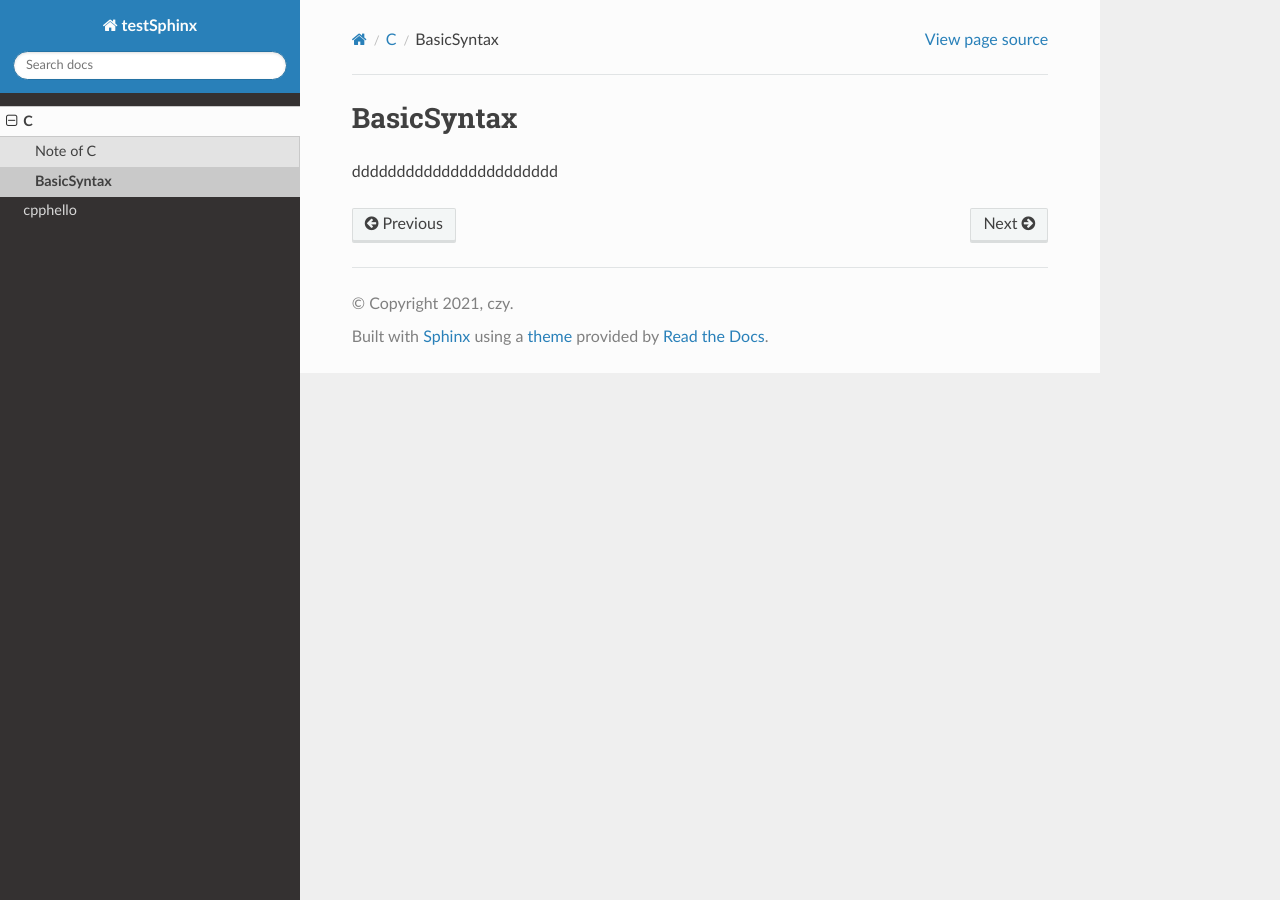
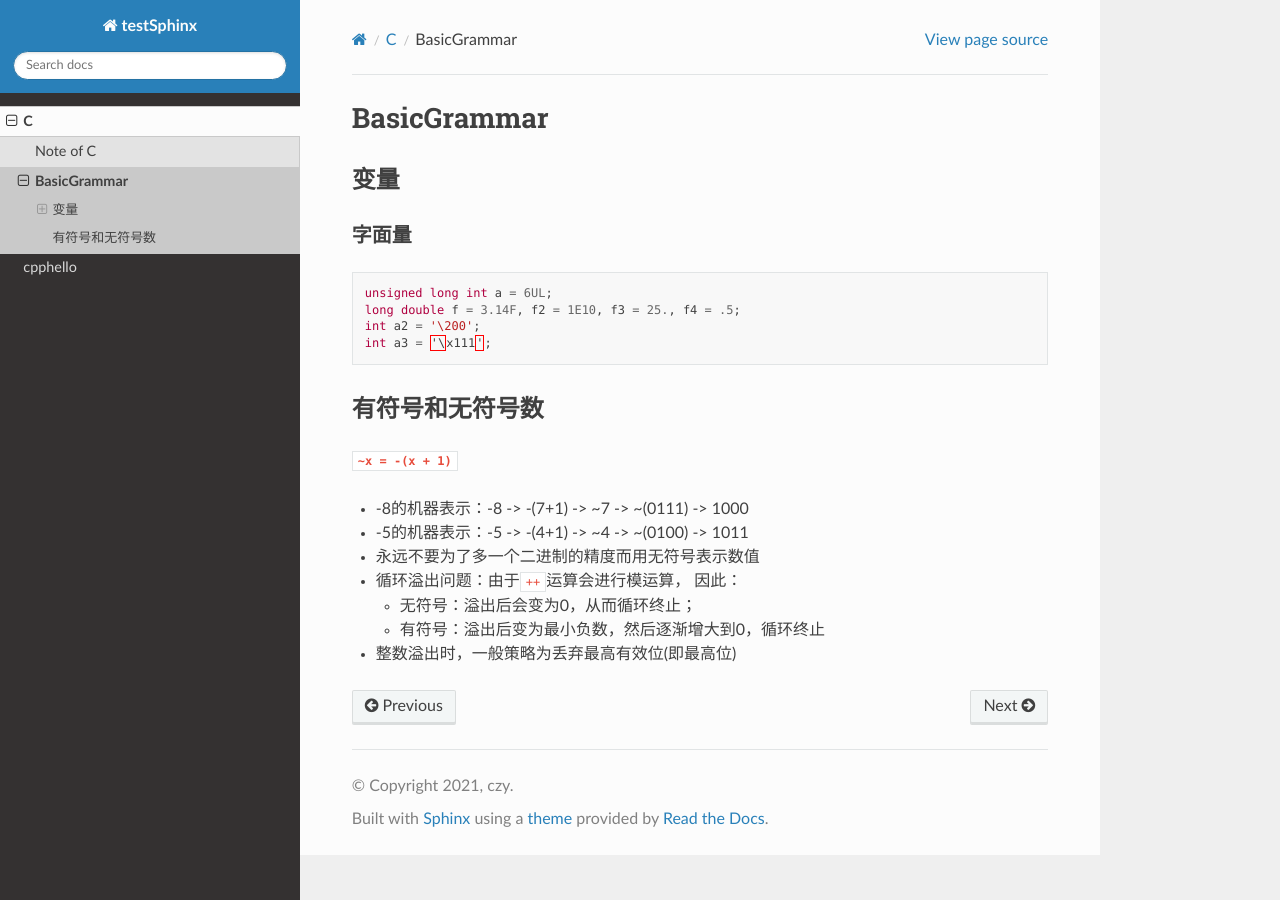
Before and after one commit to windweed/tmpForSphinx, a Sphinx documentation site: the page built from docs/source/C/basic_syntax.md, in a window 1280 px wide. Built offline with Sphinx 7.4.7 and the Read the Docs theme 2.0.0, drawn with Linux system fonts in a browser that asks for light colours.

Commit message:
C:BasicGrammar

````diff
--- a/docs/source/C/basic_syntax.md
+++ b/docs/source/C/basic_syntax.md
@@ -1,3 +1,24 @@
-# BasicSyntax
+# BasicGrammar
 
-ddddddddddddddddddddddd
+## 变量
+
+### 字面量
+
+```c
+unsigned long int a = 6UL;
+long double f = 3.14F, f2 = 1E10, f3 = 25., f4 = .5;
+int a2 = '\200';
+int a3 = '\x111';
+```
+
+## 有符号和无符号数
+
+**`~x = -(x + 1)`**
+* -8的机器表示：-8 -> -(7+1) -> ~7 -> ~(0111) -> 1000
+* -5的机器表示：-5 -> -(4+1) -> ~4 -> ~(0100) -> 1011
+
+* 永远不要为了多一个二进制的精度而用无符号表示数值
+* 循环溢出问题：由于`++`运算会进行模运算， 因此：
+    + 无符号：溢出后会变为0，从而循环终止；
+    + 有符号：溢出后变为最小负数，然后逐渐增大到0，循环终止
+* 整数溢出时，一般策略为丢弃最高有效位(即最高位)
--- a/docs/source/CPP/index.rst
+++ b/docs/source/CPP/index.rst
@@ -1,5 +1,7 @@
 Cpp
 ===
+
+C++是地球上最蠢的语言，即使从蠢这个字的字面意思出发。
 
 .. toctree::
    :maxdepth: 1
````
